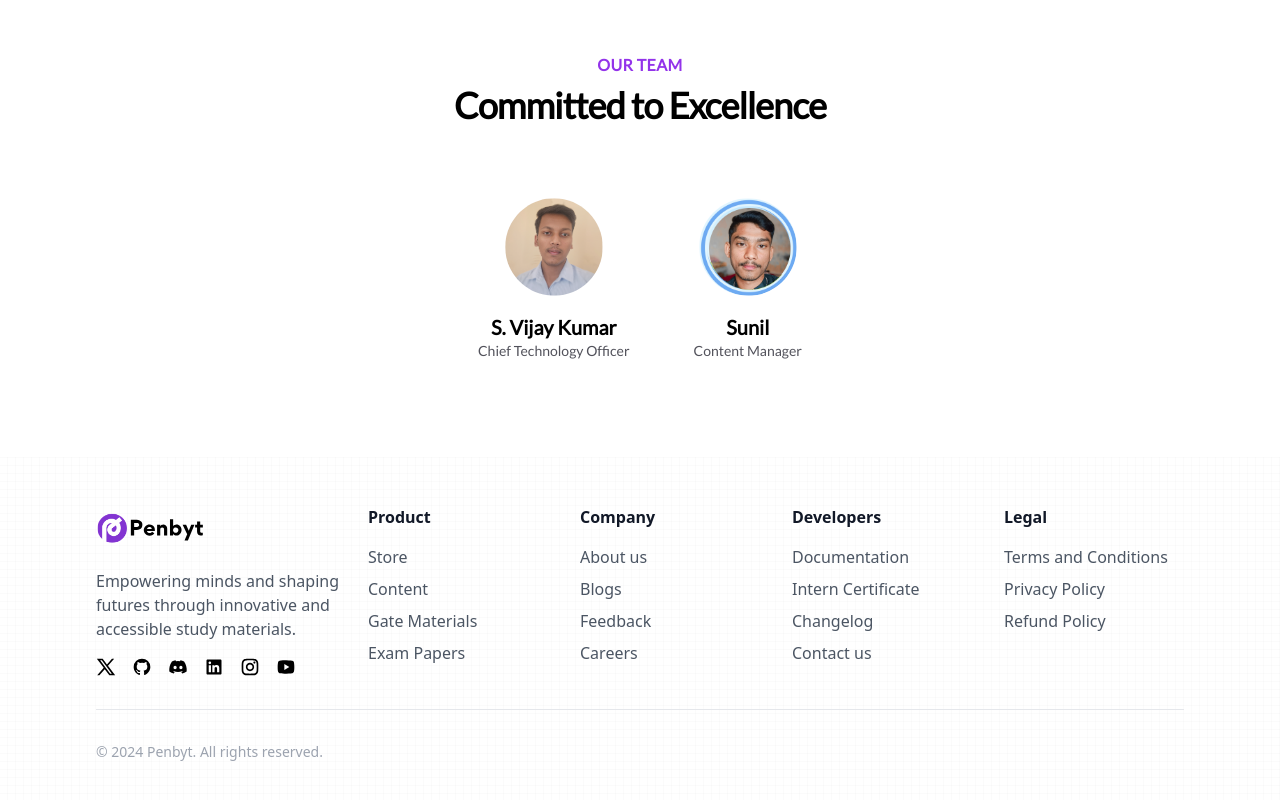
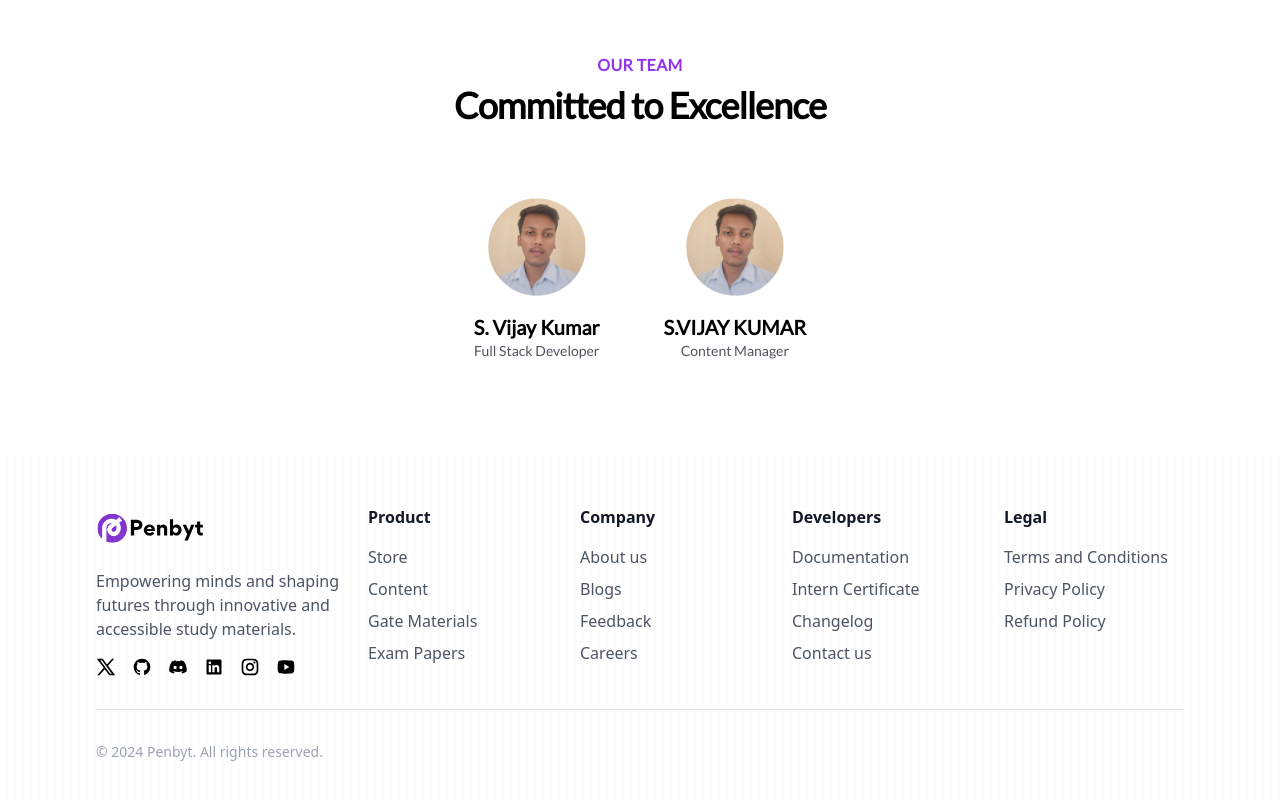
Before and after one commit to vijay324/Penbyt, a Next.js app: page /about in a window 1280 px wide. Shown: the part 2914-3714 px from the top of the page. Built offline with nearby package versions, Linux system fonts and the light colour scheme; no server answers.

Commit message:
Changes-4

```diff
--- a/app/(company)/about/Data/teamMembers.ts
+++ b/app/(company)/about/Data/teamMembers.ts
@@ -15,10 +15,10 @@ export interface TeamMember {
 export const teamMembers: TeamMember[] = [
   {
     name: "S. Vijay Kumar",
-    title: "Chief Technology Officer",
+    title: "Full Stack Developer",
     image: "/vijay.svg",
     description:
-      "Hi,👋🏻 I'm S. Vijay Kumar, Co-Founder & CTO(Full stack developer) of Penbyt. With a passion for technology and innovation, I lead our technical strategies and product development.",
+      "Hi,👋🏻 I'm S. Vijay Kumar, Founder & CTO(Full stack developer) of Penbyt. With a passion for technology and innovation, I lead our technical strategies and product development.",
     socialMedia: {
       linkedin: "https://linkedin.com/in/vijaykumar",
       twitter: "https://twitter.com/always_svk",
@@ -27,16 +27,16 @@ export const teamMembers: TeamMember[] = [
     portfolio: "https://alwayssvk.vercel.app",
   },
   {
-    name: "Sunil",
+    name: "S.VIJAY KUMAR",
     title: "Content Manager",
-    image: "/sunil.svg",
+    image: "/vijay.svg",
     description:
-      "Sunil is manages whole content on this site. His expertise in managing talent and guiding organizational vision ensures that Penbyt remains at the forefront of our industry.",
+      "S.VIJAY KUMAR is manages whole content on this site. His expertise in managing talent and guiding organizational vision ensures that Penbyt remains at the forefront of our industry.",
     socialMedia: {
-      linkedin: "https://www.linkedin.com/in/bayikati-sunil-3b6759280",
-      twitter: "https://x.com/wisemensiddhu/",
-      instagram: "https://www.instagram.com/wise_men_siddhu/",
+      linkedin: "https://linkedin.com/in/vijaykumar",
+      twitter: "https://twitter.com/always_svk",
+      instagram: "https://www.instagram.com/always_svk/",
     },
-    portfolio: "https://sunilportfolio.com",
+    portfolio: "https://alwayssvk.vercel.app",
   },
 ];
--- a/app/[policy]/page.tsx
+++ b/app/[policy]/page.tsx
@@ -94,7 +94,7 @@ const PolicyPage = async ({
           </Link>
         </p>
         <p className="flex items-center border bg-green-100 text-green-700 dark:bg-transparent dark:text-green-400 border-green-400 px-4 py-2 mt-4 rounded-xl text-xs">
-          <strong>Last update: November 04, 2024</strong>
+          <strong>Last update: December 07, 2024</strong>
         </p>
       </div>
     </div>
--- a/app/components/Header.tsx
+++ b/app/components/Header.tsx
@@ -16,9 +16,9 @@ const people = [
   },
   {
     id: 2,
-    name: "Sunil",
+    name: "S.VIJAY KUMAR",
     designation: "Content Manager",
-    image: "/sunil.svg",
+    image: "/vijay.svg",
   },
 ];
 
```
Also changed, not shown: _posts/introducing-PenGPT.md (+1 -1 lines), _posts/introducing-Penbyt.md (+1 -1 lines), package.json (+16 -16 lines).
